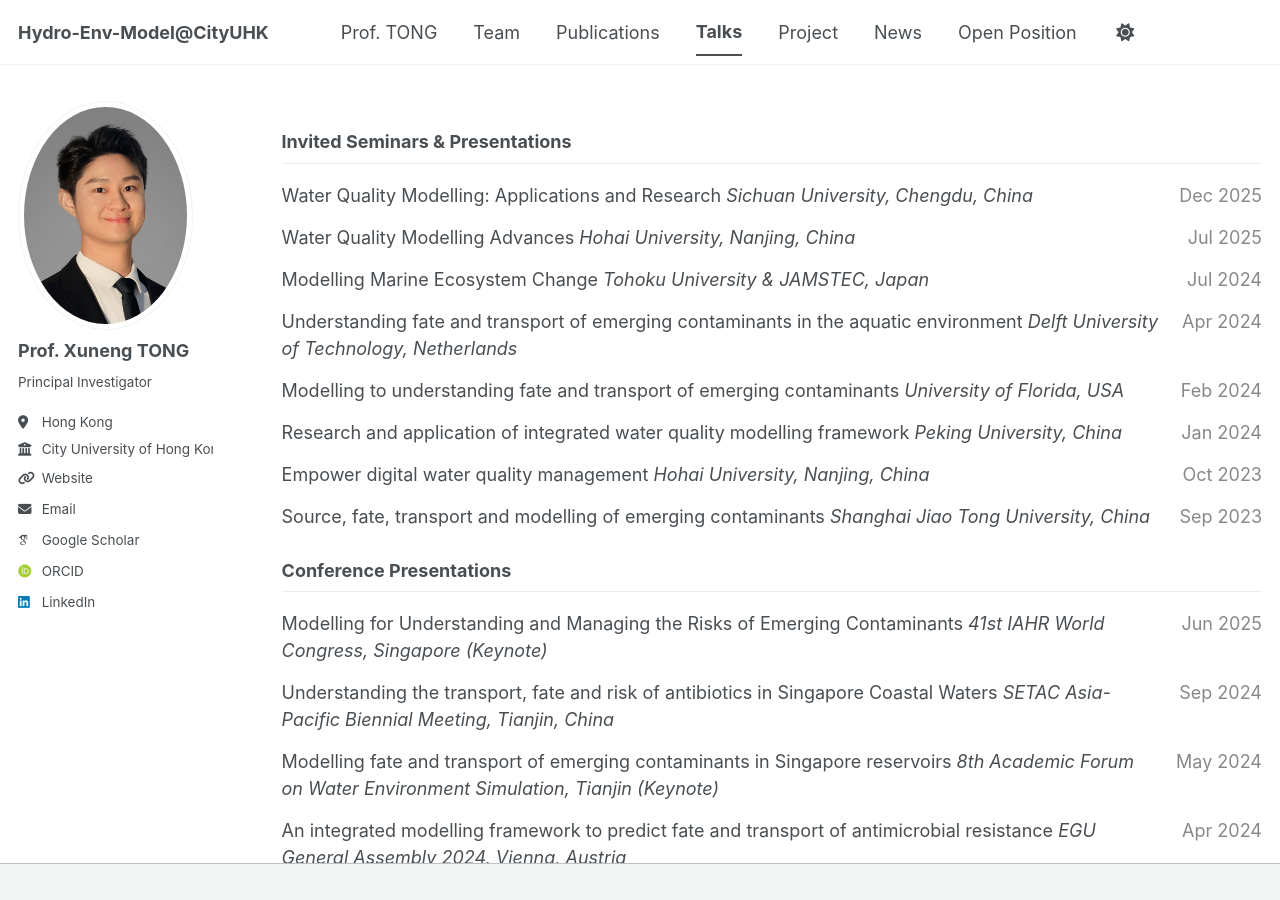
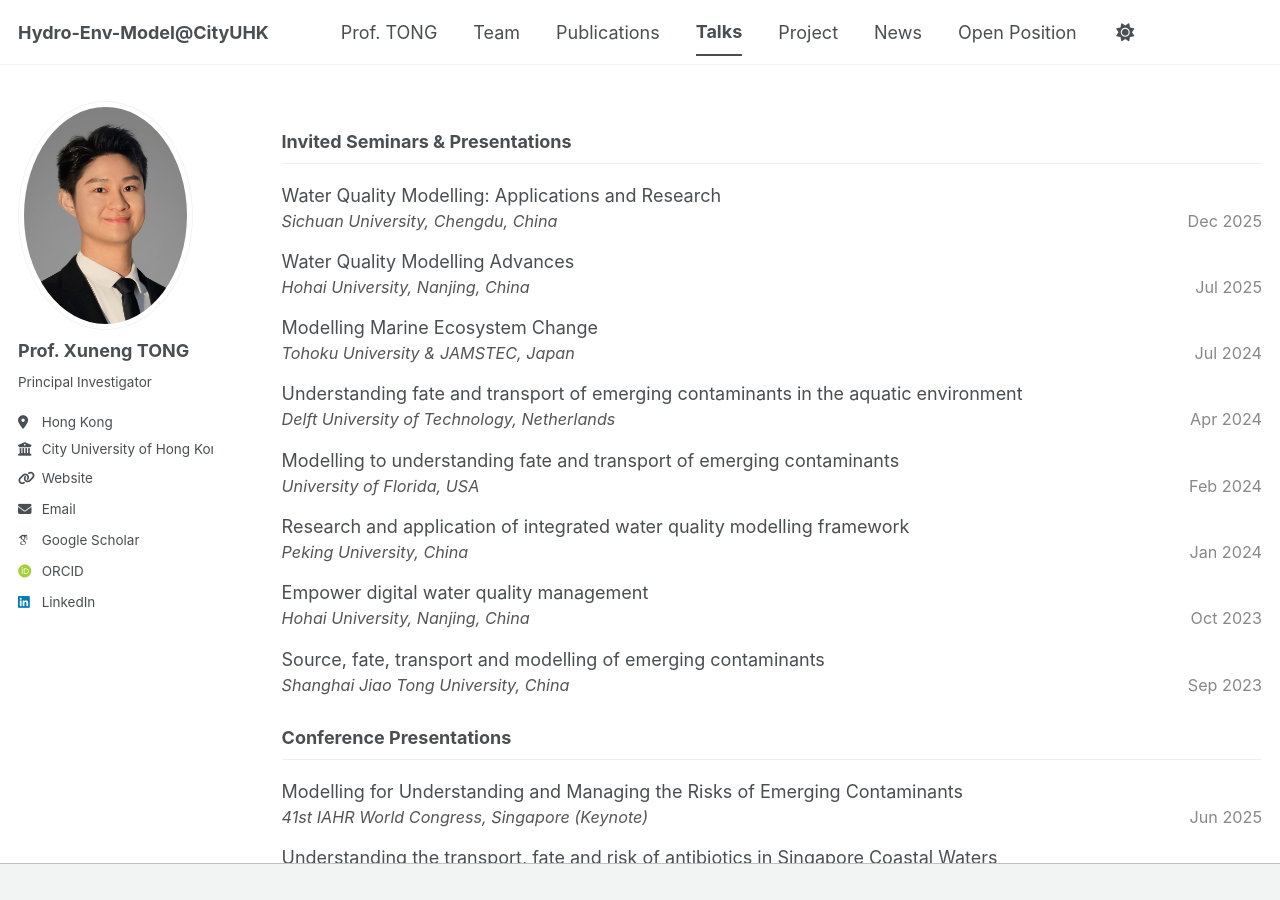
Before and after one commit to TongXuneng/TongXuneng.github.io, a Jekyll site: the page built from _pages/talks.html, in a window 1280 px wide and 900 px high. Built offline with Jekyll 4.4.1, drawn with Linux system fonts in a browser that asks for light colours; some web fonts are replaced; a script bundle is joined from its source files by our own code; library files that are not in the unit come from our copies.

Commit message:
Update talks.html

```diff
--- a/_pages/talks.html
+++ b/_pages/talks.html
@@ -10,9 +10,12 @@ author_profile: true
   <h3 style="border-bottom: 1px solid #eee; padding-bottom: 10px; margin-top: 30px;">{{ category.category }}</h3>
   <ul style="list-style-type: none; padding-left: 0;">
     {% for item in category.items %}
-      <li style="margin-bottom: 15px; display: flex; justify-content: space-between; align-items: flex-start; gap: 20px;">
-        <div style="flex: 1;">{{ item.title }} <em>{{ item.venue }}</em></div>
-        <div style="white-space: nowrap; color: #888; text-align: right;">{{ item.date }}</div>
+      <li style="margin-bottom: 15px;">
+        <div>{{ item.title }}</div>
+        <div style="font-size: 0.9em; color: #555;">
+          <em>{{ item.venue }}</em>
+          <span style="float: right; color: #888;">{{ item.date }}</span>
+        </div>
       </li>
     {% endfor %}
   </ul>
```
